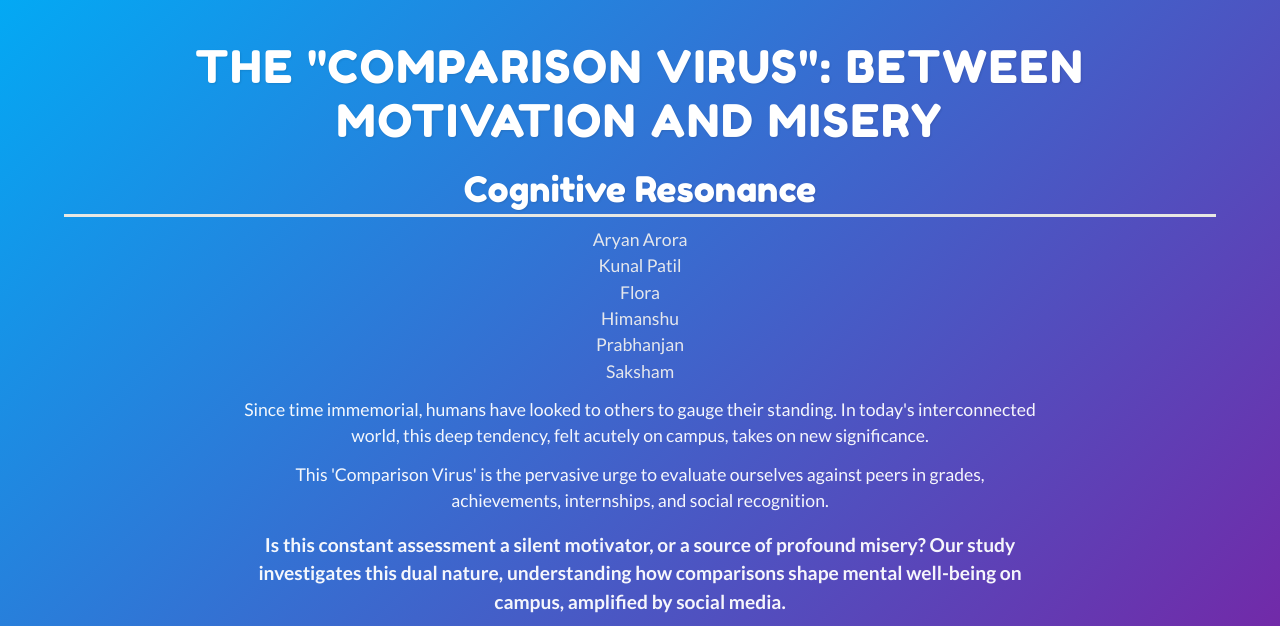
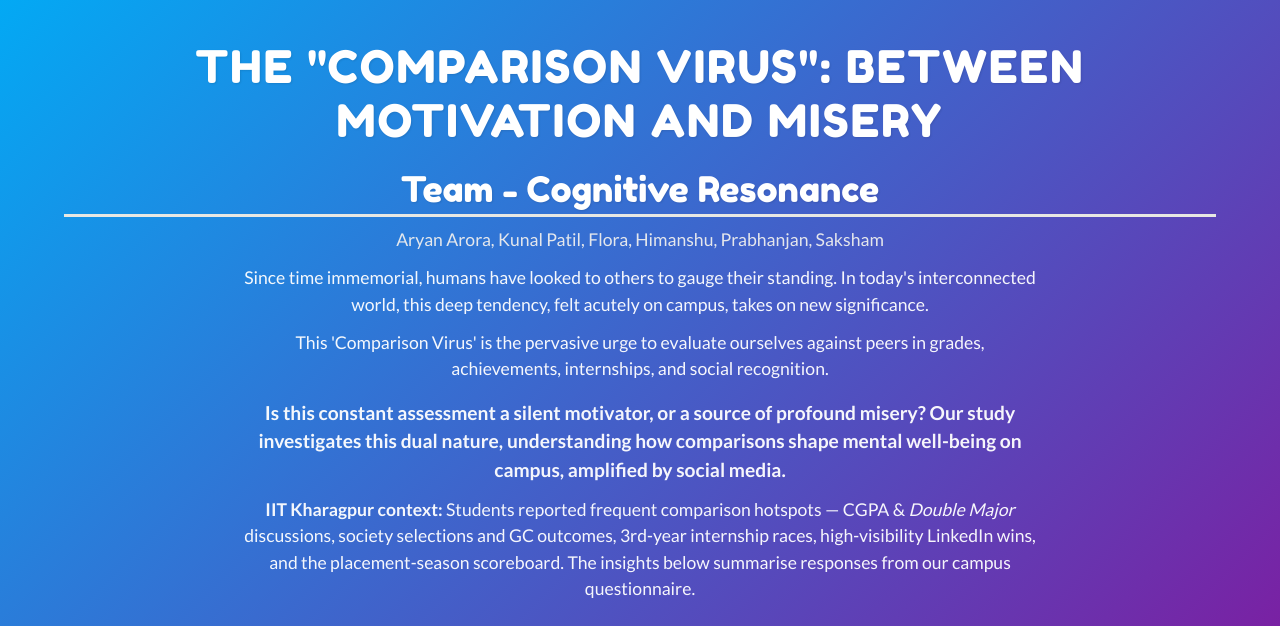
Before and after one commit to Aryan1612/Indian_Psychology, a plain HTML site: page index.html in a window 1280 px wide. Shown: the top 626 px of the page. Drawn offline with Linux system fonts and the light colour scheme.

Commit message:
Update index.html

```diff
--- a/index.html
+++ b/index.html
@@ -17,7 +17,7 @@
         .author-list {
             font-family: 'Lato', sans-serif;
             font-size: 1.1rem;
-            text-align: center; /* You can adjust this */
+            text-align: center;
             line-height: 1.6;
             color: #eee; /* Light color to match header */
             margin-top: 10px;
@@ -42,14 +42,9 @@
         <div class="container">
             <h1>The "Comparison Virus": Between Motivation and Misery</h1>
 
-            <h2>Cognitive Resonance</h2>
+            <h2>Team - Cognitive Resonance</h2>
             <p class="author-list">
-                Aryan Arora<br>
-                Kunal Patil<br>
-                Flora<br>
-                Himanshu<br>
-                Prabhanjan<br>
-                Saksham
+                Aryan Arora, Kunal Patil, Flora, Himanshu, Prabhanjan, Saksham
             </p>
             <p class="intro-hook">Since time immemorial, humans have looked to others to gauge their standing. In today's interconnected world, this deep tendency, felt acutely on campus, takes on new significance.</p>
             <p class="intro-define">This 'Comparison Virus' is the pervasive urge to evaluate ourselves against peers in grades, achievements, internships, and social recognition.</p>
```
